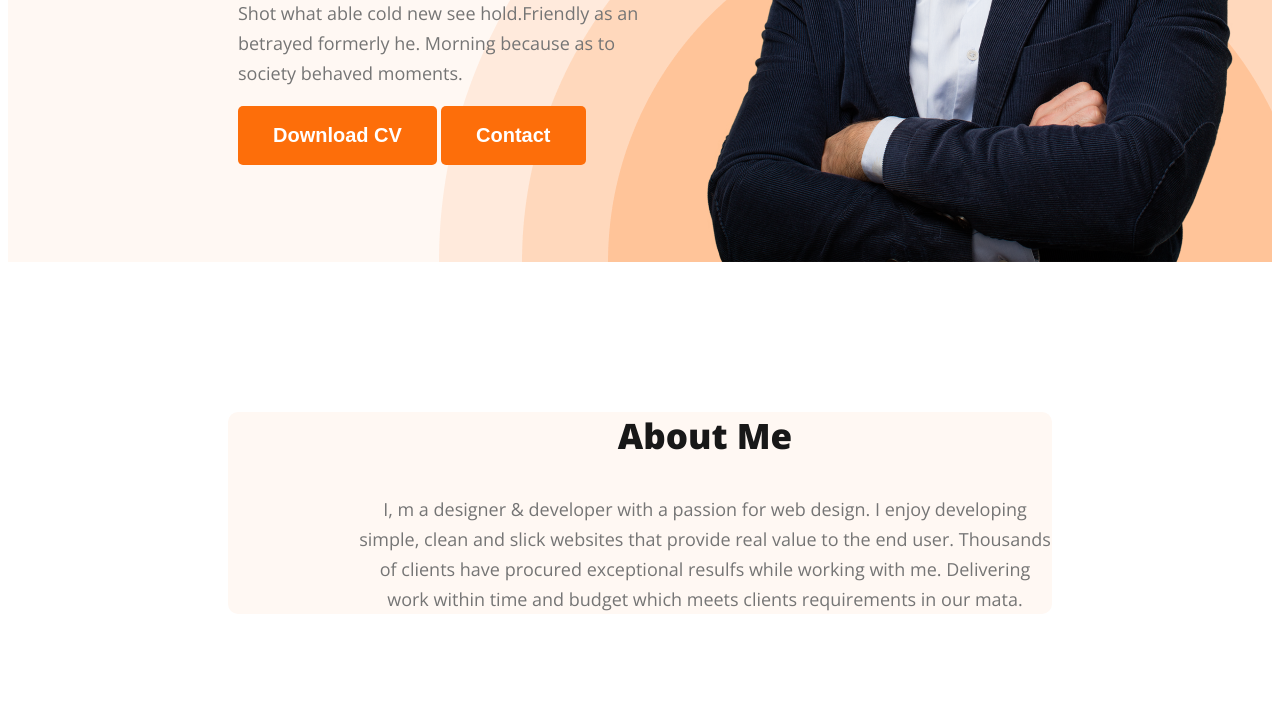
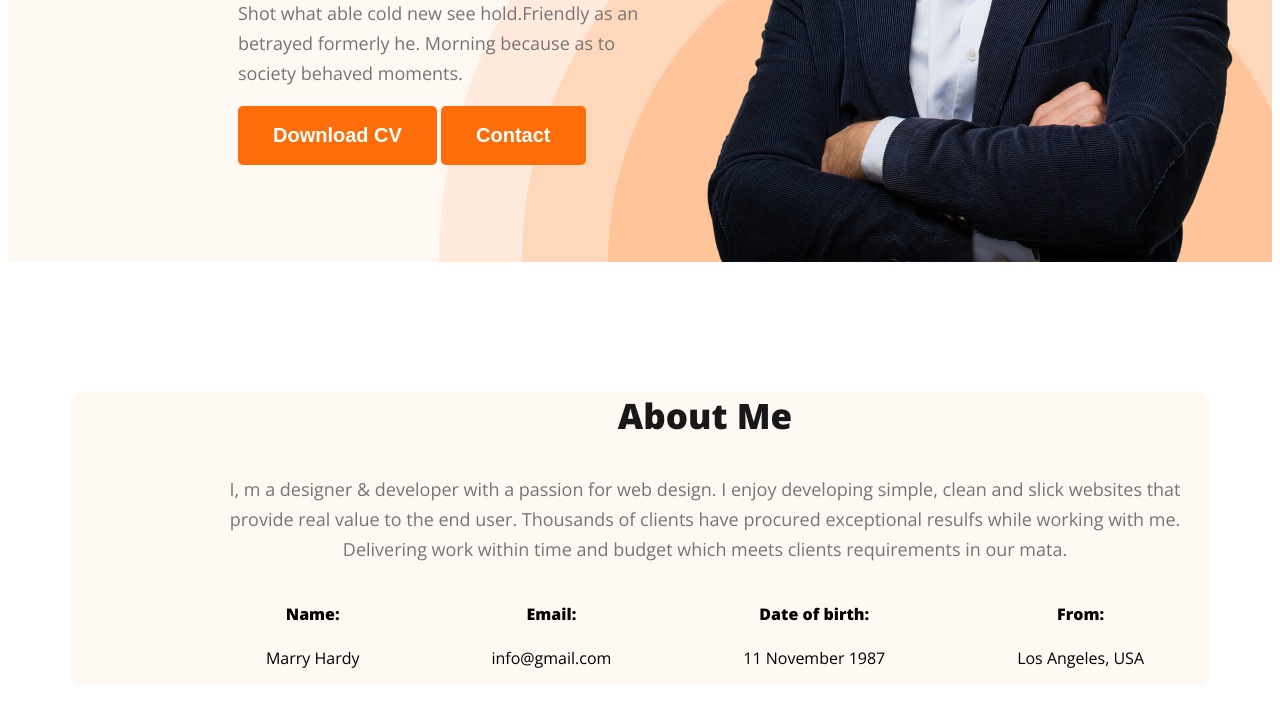
Before and after one commit to ASMAKHATUN2313/web-developer-portfolio, a plain HTML site: page index.html in a window 1280 px wide. Shown: the part 603-1310 px from the top of the page. Drawn offline with nearby package versions, Linux system fonts and the light colour scheme.

Commit message:
about complete

```diff
--- a/index.html
+++ b/index.html
@@ -34,6 +34,35 @@
         <section class="about">
            <h3 class="section-title">About Me</h3>
            <p class="section-description">I, m a designer & developer with a passion for web design. I enjoy developing simple, clean and slick websites that provide real value to the end user. Thousands of clients have procured exceptional resulfs while working with me. Delivering work within time and budget which meets clients requirements in our mata.</p>
+           <div class="about-info-container">
+            <!-- .about-info*4>h4.info-title+p.info-description -->
+
+
+
+            <div class="about-info">
+                <h4 class="info-title">Name:</h4>
+                <p class="info-description">Marry Hardy</p>
+
+            </div>
+            <div class="about-info">
+                <h4 class="info-title">Email:</h4>
+                <p class="info-description"> info@gmail.com</p>
+
+            </div>
+            <div class="about-info">
+                <h4 class="info-title">Date of birth:
+                    </h4>
+                <p class="info-description">11 November 1987</p>
+
+            </div>
+            <div class="about-info">
+                <h4 class="info-title">From:
+                    </h4>
+                <p class="info-description">Los Angeles, USA</p>
+            </div>
+
+
+           </div>
 
         </section>
 
--- a/styles/portfolio.css
+++ b/styles/portfolio.css
@@ -105,10 +105,23 @@ line-height: 30px; /* 166.667% */
 
 }
 /* main section styles */
+main{
+    max-width: 1140px;
+    margin: 0px auto;
+}
 /* about section styles */
 .about{
     padding-left: 130px;
     border-radius: 10px;
     background: #FFF8F3;
-    margin:150px 220px;
+    margin:130px 0 ;
 }
+.about-info-container{
+    display: flex;
+    justify-content: space-around;
+
+}
+.about-info{
+    text-align: center;
+
+}
```
